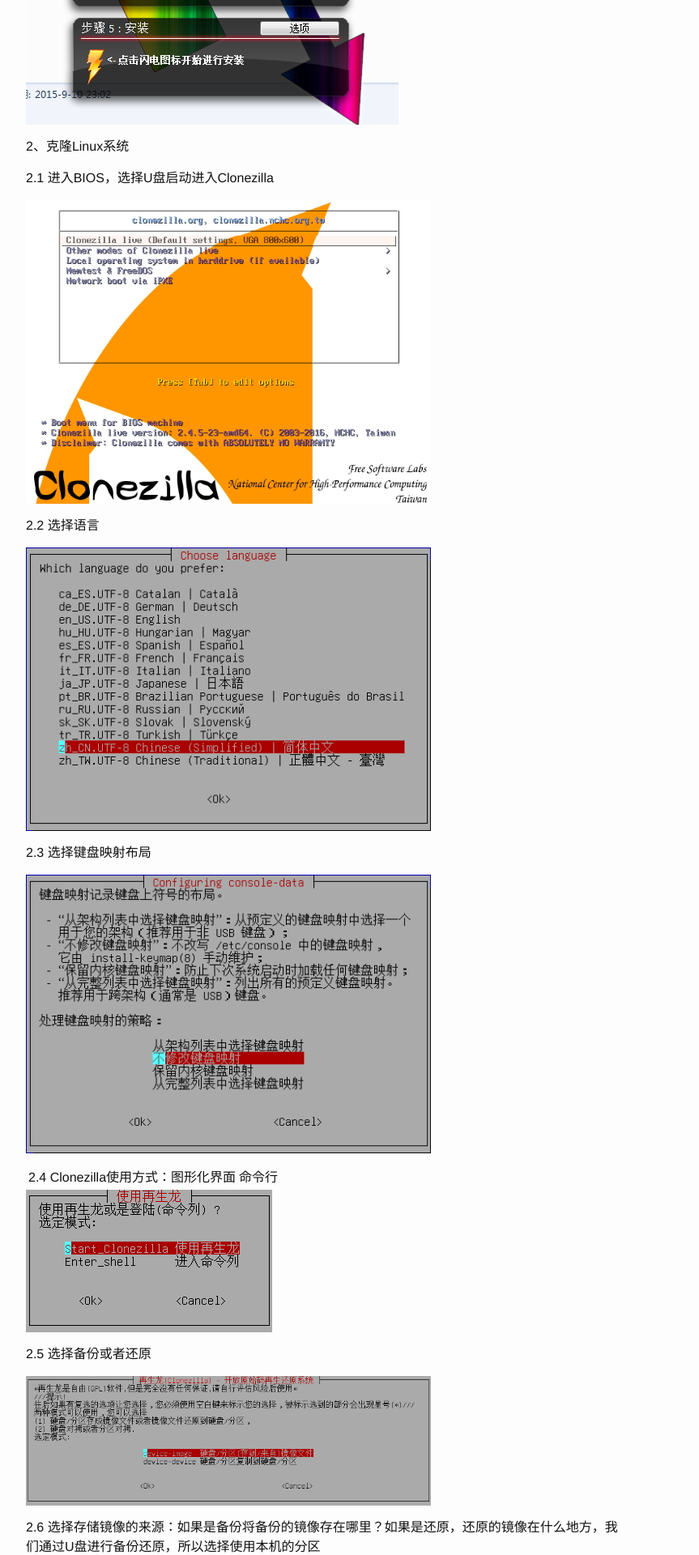
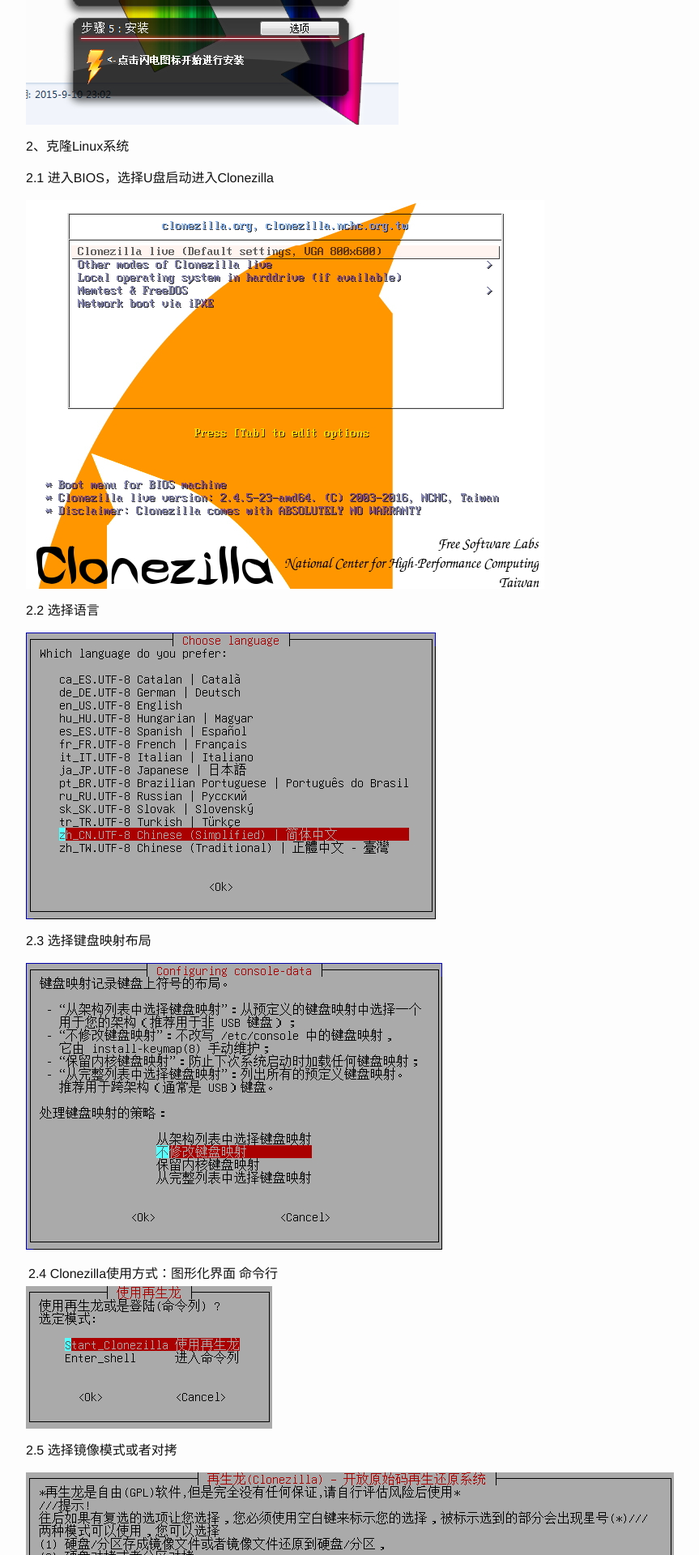
Before and after one commit to jlqian/blog_back, a Jekyll site: the page built from _posts/2016-04-02-ghost-linux-system.markdown, in a window 1280 px wide. Shown: the part 1589-3509 px from the top of the page at 81% size, without its empty margins (238-1101 px from the left). Built offline with Jekyll 4.4.1, drawn with Linux system fonts in a browser that asks for light colours.

Commit message:
修改图片大小

```diff
--- a/_posts/2016-04-02-ghost-linux-system.markdown
+++ b/_posts/2016-04-02-ghost-linux-system.markdown
@@ -56,7 +56,7 @@
 
 <img src="/img/Clonezilla-4.jpg" />
 
-2.5 选择备份或者还原
+2.5 选择镜像模式或者对拷
 
 <img src="/img/Clonezilla-5.jpg" />
 
--- a/_sass/_base.scss
+++ b/_sass/_base.scss
@@ -43,7 +43,7 @@
  * Images
  */
 img {
-    max-width: 500px;
+    max-width: 800px;
     vertical-align: middle;
 }
 
```
